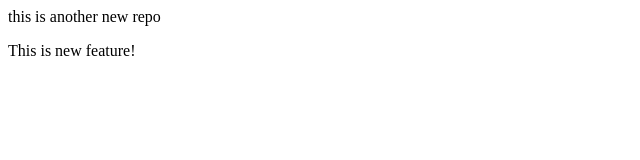
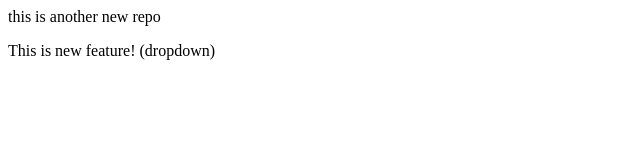
Before and after one commit to Yoshita-Dwivedi/localRepo, a plain HTML site: page index.html in a window 1280 px wide. Shown: the full height of the page, 0-640 px from the left. Drawn offline with Linux system fonts and the light colour scheme.

Commit message:
add dropdown

```diff
--- a/index.html
+++ b/index.html
@@ -1,2 +1,2 @@
 <p> this is another new repo</p>
-<p>This is new feature! </p>
+<p>This is new feature! (dropdown) </p>
```
